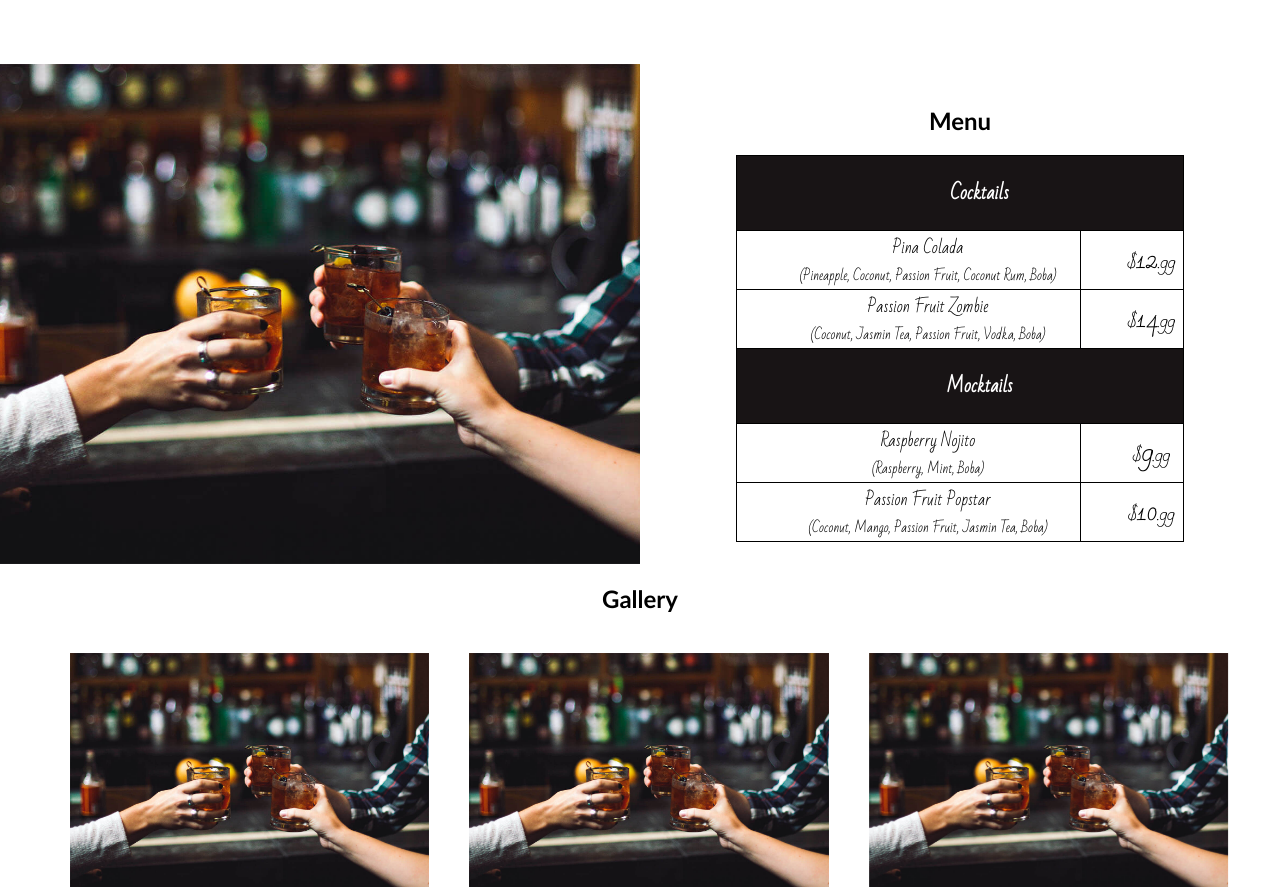
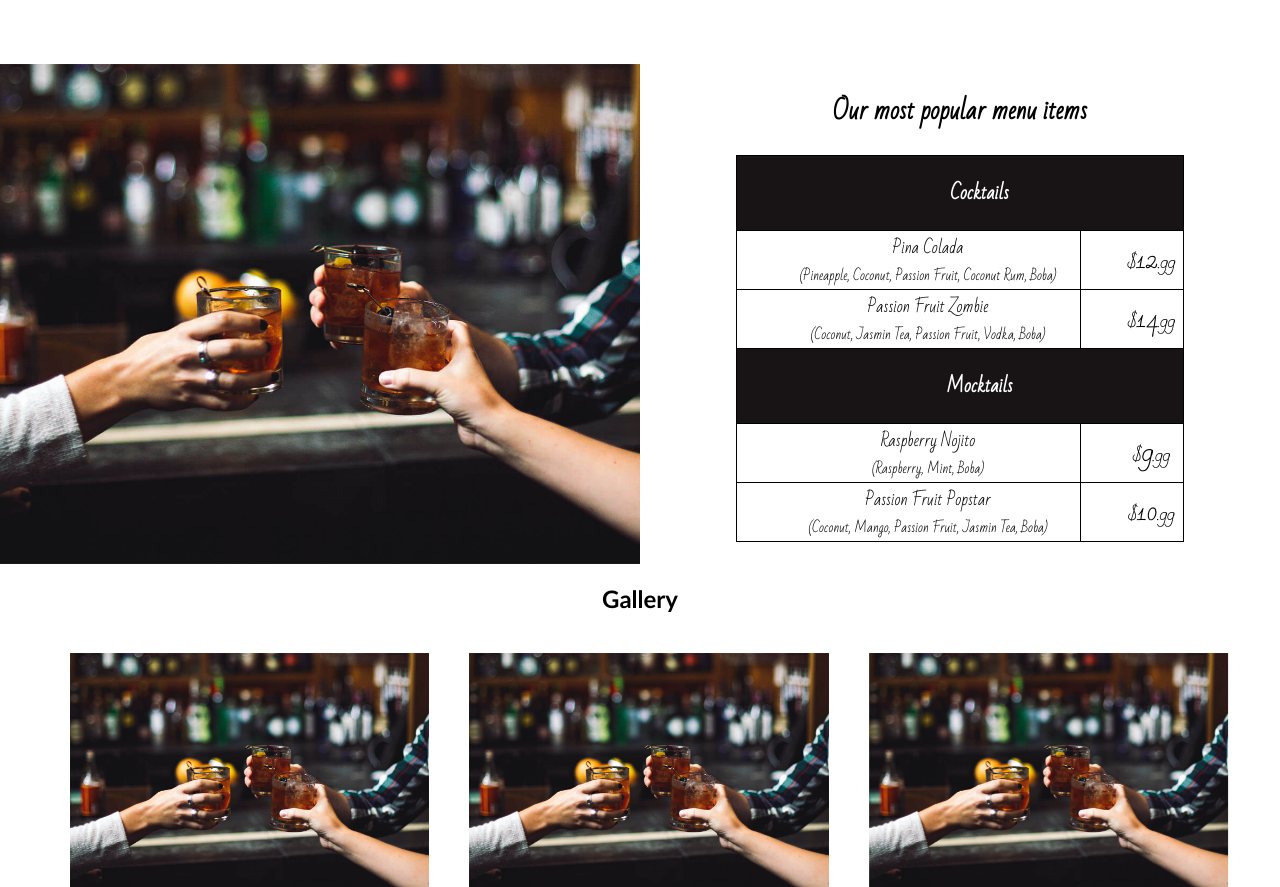
Before and after one commit to Bishownath/Project_1_Web_Design, a plain HTML site: page index.html in a window 1280 px wide. Shown: the part 1710-2597 px from the top of the page. Drawn offline with Linux system fonts and the light colour scheme.

Commit message:
update in menu

```diff
--- a/css/main.css
+++ b/css/main.css
@@ -228,6 +228,8 @@ a {
 
 #menu{
     text-align: center;
+    font-family: 'Bad Script', cursive;
+    margin-top: 0%;
 }
 
 table {
@@ -263,7 +265,7 @@ td>p{
 }
 
 td>p:hover {
-    font-size: x-large;
+    font-size: large;
     cursor: pointer;
 }
 
--- a/index.html
+++ b/index.html
@@ -104,7 +104,7 @@
                 </div>
             </div>
             <div class="right_menu_section">
-                <h2 class="menu">Menu</h2>
+                <h2 id="menu">Our most popular menu items</h2>
                 <table id="menuTable">
                     <tr>
                         <th colspan="2"><p class="menuHeader">Cocktails</p></th>
```
